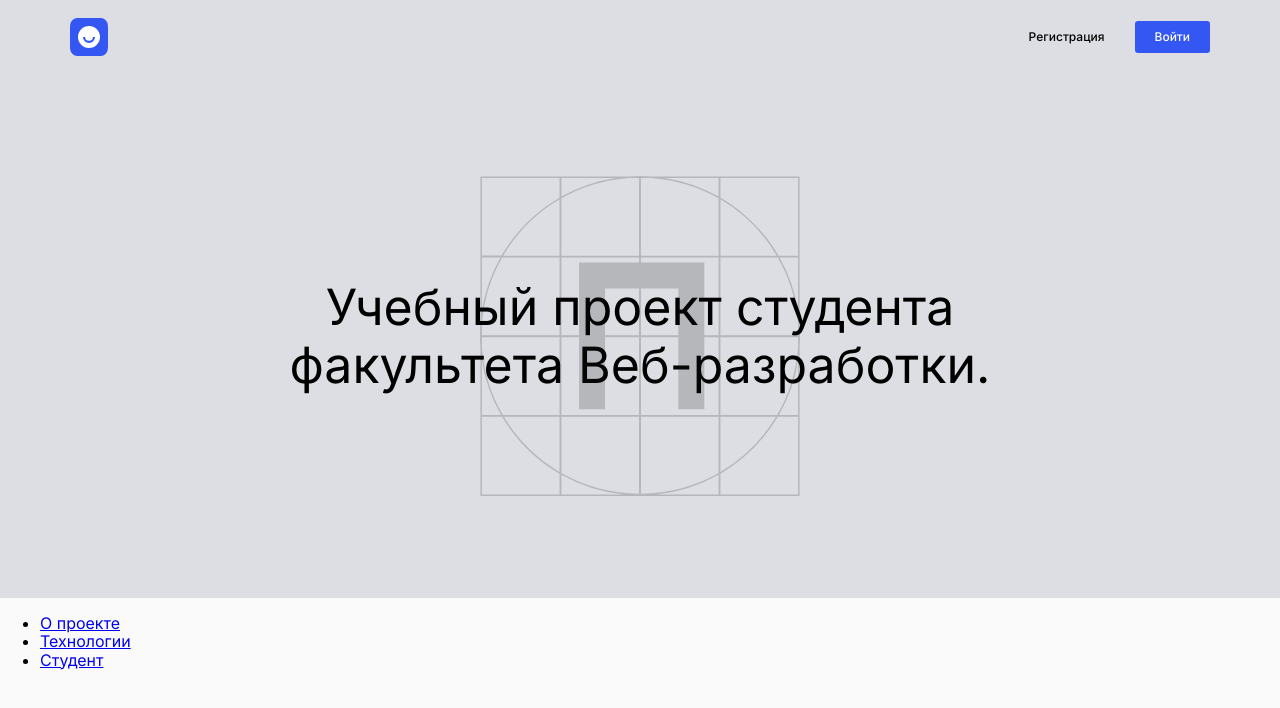
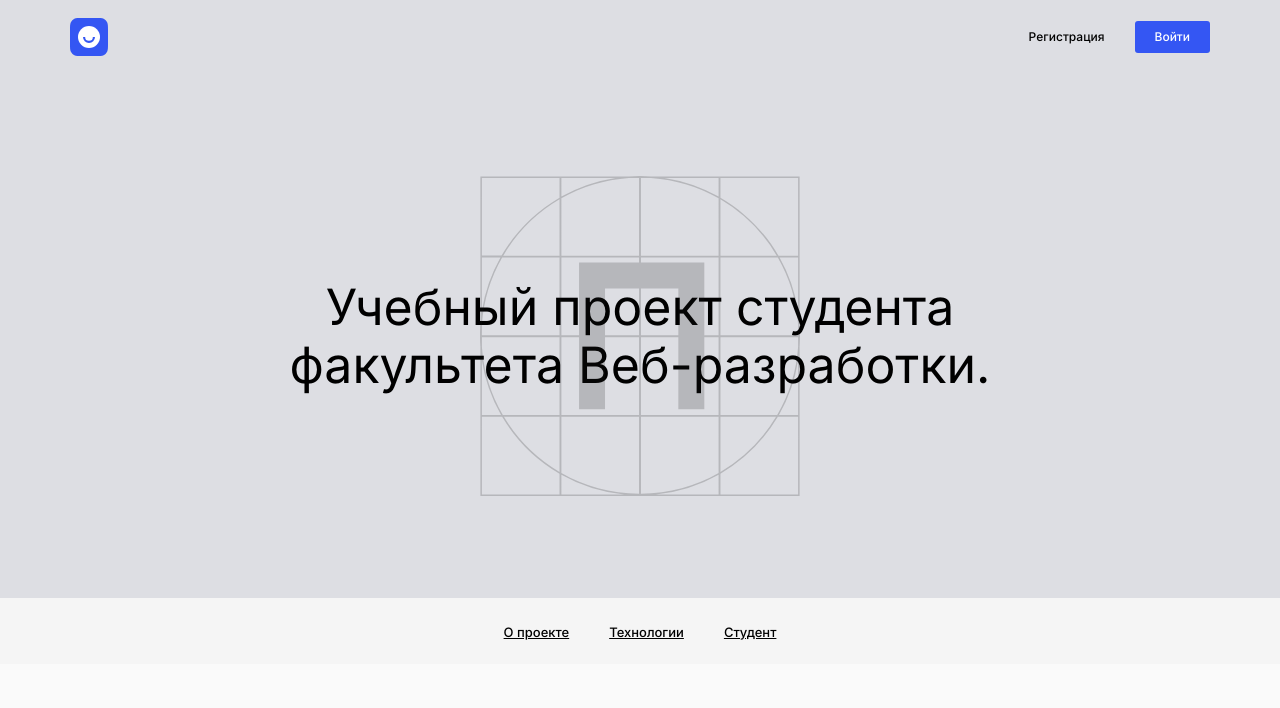
Before and after one commit to ShnaiderDanila/movies-explorer-frontend, a React (Create React App) app: page / in a window 1280 px wide. Shown: the top 708 px of the page. Built offline with nearby package versions, Linux system fonts and the light colour scheme.

Commit message:
feat: Add css styles to ./src/components/Main/NavTab/NavTab.css

```diff
--- a/src/components/Main/NavTab/NavTab.css
+++ b/src/components/Main/NavTab/NavTab.css
@@ -0,0 +1,28 @@
+.nav-tab {
+  padding: 24px 0;
+  background-color: #f5f5f5;
+}
+
+.nav-tab__list {
+  margin: 0;
+  padding: 0;
+  list-style-type: none;
+  display: flex;
+  justify-content: center;
+  align-items: center;
+}
+
+.nav-tab__link {
+  color: #000;
+  font-size: 13px;
+  font-weight: 500;
+  line-height: 16px;
+}
+
+.nav-tab__list-item {
+  margin: 0 40px 0 0;
+}
+
+.nav-tab__list-item:last-child {
+  margin: 0;
+}
```
